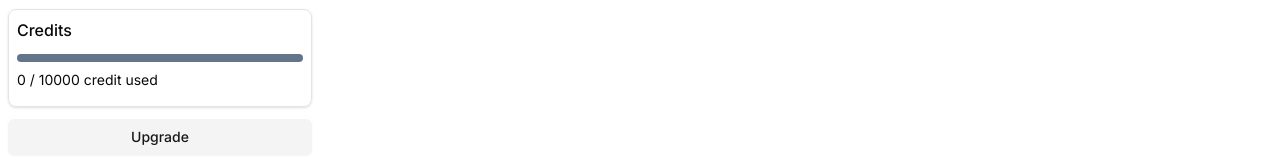
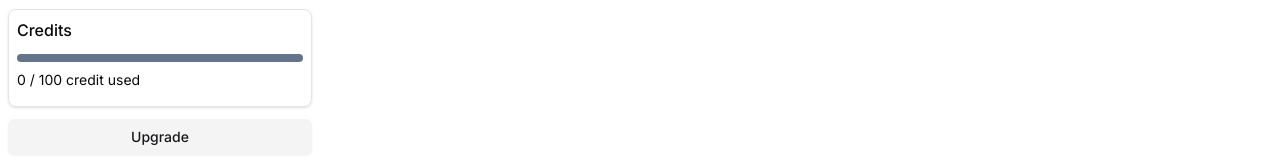
Before and after one commit to MXMaddux/AI-Gen-Ud, a Next.js app: page /dashboard/history in a window 1280 px wide. Shown: the part 597-757 px from the top of the page. Built offline with nearby package versions, Linux system fonts and the light colour scheme; no server answers.

Commit message:
Change credits in usage.tsx to 100 for testing

```diff
--- a/app/dashboard/history/page.tsx
+++ b/app/dashboard/history/page.tsx
@@ -36,6 +36,7 @@ export default function Page() {
       const res = (await getQueries(email, page, perPage)) as QueryResponse;
       setQueries(res.queries);
       setTotalPages(res.totalPages);
+      console.log(setPerPage);
     } catch (err) {
       console.error(err);
     } finally {
--- a/components/nav/usage.tsx
+++ b/components/nav/usage.tsx
@@ -5,10 +5,10 @@ import { Button } from "@/components/ui/button";
 import Link from "next/link";
 
 export default function Usage() {
-  const { count, subscribed } = useUsage();
+  const { count } = useUsage();
 
   //   const credits = Number(process.env.NEXT_PUBLIC_FREE_TIER_USAGE);
-  const credits = 10000;
+  const credits = 100;
   const percentage = (count / credits) * 100;
   //   const percentage = subscribed ? 100 : Math.min((count / credits) * 100, 100);
 
--- a/package.json
+++ b/package.json
@@ -33,7 +33,8 @@
     "react-markdown": "^10.1.0",
     "stripe": "^18.2.1",
     "tailwind-merge": "^3.3.0",
-    "tailwindcss-animate": "^1.0.7"
+    "tailwindcss-animate": "^1.0.7",
+    "vercel": "^42.3.0"
   },
   "devDependencies": {
     "@eslint/eslintrc": "^3",
```
Also changed, not shown: 1 other file (tests, documents, lock files or other folders).
